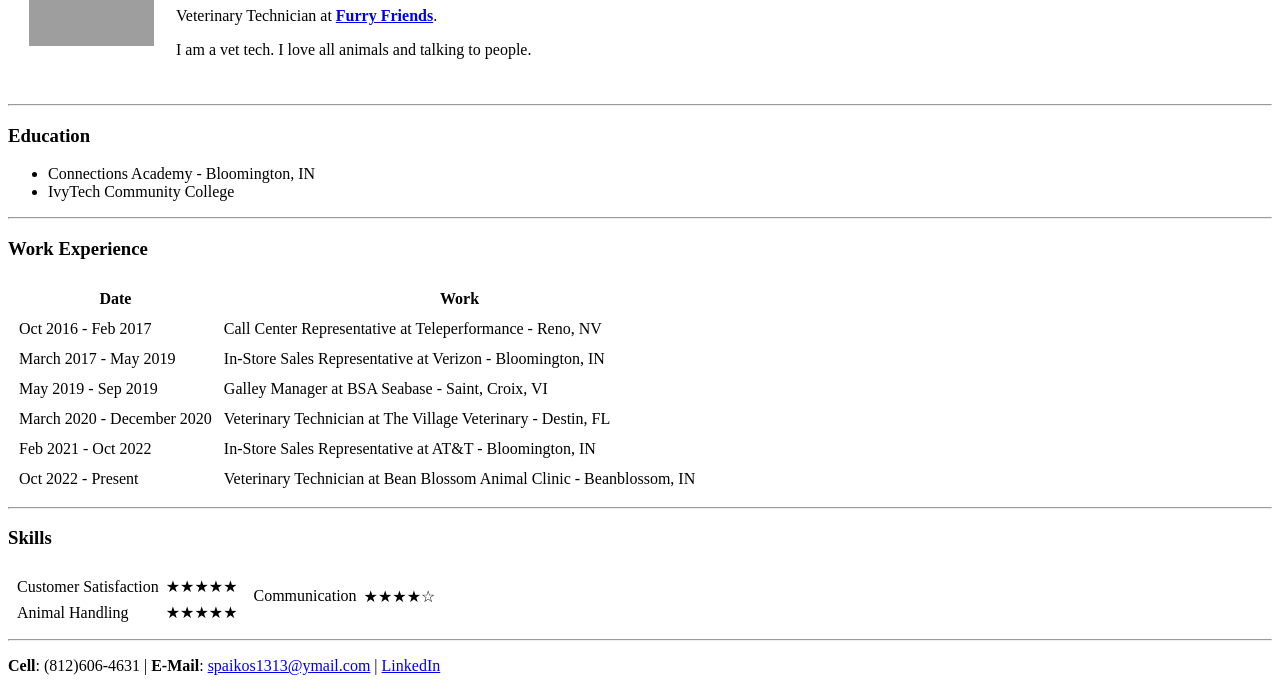
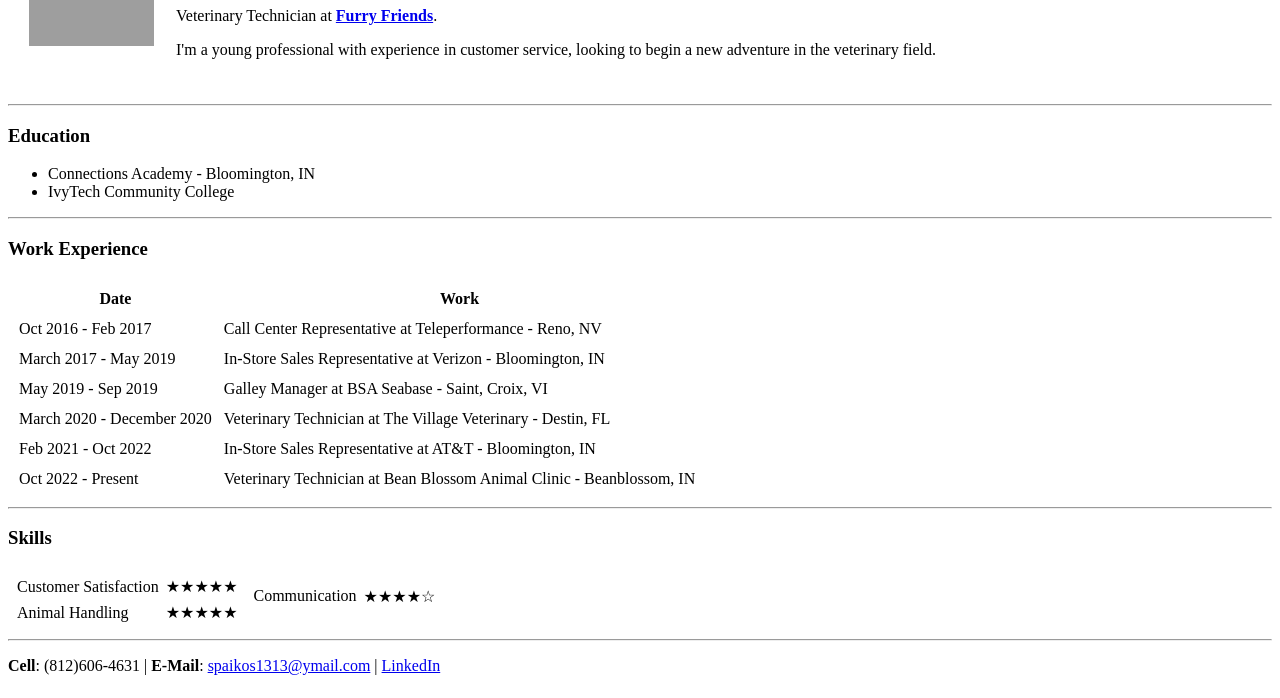
Before and after one commit to spaikos/SarahCV, a plain HTML site: page index.html in a window 1280 px wide. Shown: the part 102-800 px from the top of the page. Drawn offline with Linux system fonts and the light colour scheme; grey boxes are pictures that could not be loaded.

Commit message:
Update index.html

```diff
--- a/index.html
+++ b/index.html
@@ -10,7 +10,7 @@
     <td><img src="https://scontent-ort2-2.xx.fbcdn.net/v/t1.6435-9/80712146_10159431984339546_5815387462540722176_n.jpg?_nc_cat=106&ccb=1-6&_nc_sid=8bfeb9&_nc_ohc=Wrtp4hl36XcAX-69yPk&_nc_ht=scontent-ort2-2.xx&oh=00_AT8N7-_snz53zKs3ElxYagdn8awK9pFV-rRYX3ORq8bNNg&oe=62A5FFC8" heigh="125" width="125"alt="Unable to Load - Sarah Profile Picture"></td>
     <td><h1>Sarah Paikos(25)</h1>
     <p>Veterinary Technician at <strong><a href="https://www.furryfriendsvh.com" target="_blank">Furry Friends</a></strong>.</p>
-    <p>I am a vet tech. I love all animals and talking to people.</p></td>
+    <p>I'm a young professional with experience in customer service, looking to begin a new adventure in the veterinary field.</p></td>
   </table>
   <hr/>
   <h3><strong>Education</strong></h3>
```
